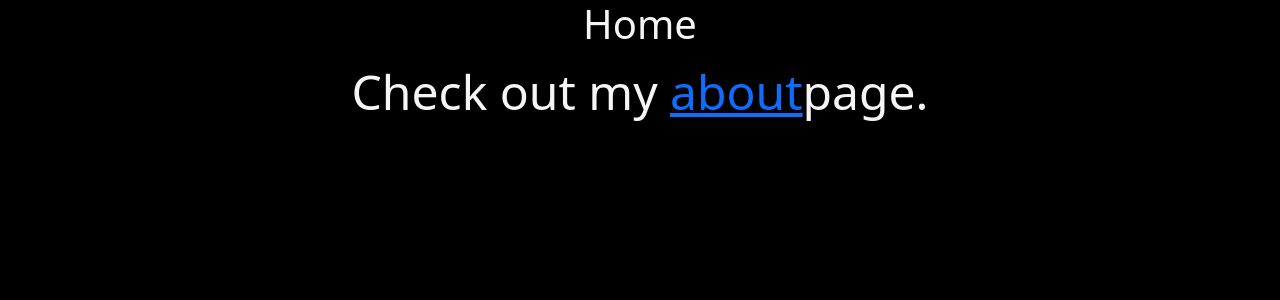
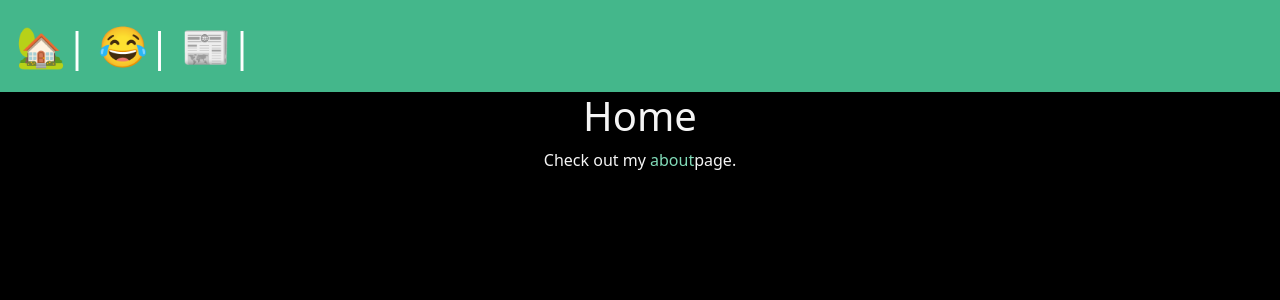
Before and after one commit to sibekov/davedjango, a Django app: page / in a window 1280 px wide. Shown: the top 300 px of the page. Run offline with Django 5.2, Linux system fonts and the light colour scheme.

Commit message:
Add nab bar

```diff
--- a/myproject/posts/templates/posts/posts_list.html
+++ b/myproject/posts/templates/posts/posts_list.html
@@ -1,4 +1,3 @@
-<!DOCTYPE html>
 {% extends 'base.html' %}
 {% block body_block %}
 <h1>This is generated from the posts views</h1>
--- a/myproject/static/css/style.css
+++ b/myproject/static/css/style.css
@@ -1,17 +1,32 @@
-*{
-margin:0;
-box-sizing: border-box;
+
+nav{
+    padding:1rem;
+    background-color: #44b78b;
+    color:white;
+    font-size: 2.5rem;
+
+}
+h1,p{
+    text-align: center;
 }
 
-body{
-    min-height:100hv;
+
+
+main{
+    flex-grow:1;
     display:grid;
-    place-content:center;
-    font-size: 3rem;
-    background-color: black;
-    color:whitesmoke;
+    place-content: center;
 }
 
 h1,p{
     text-align: center;
 }
+a{
+    text-decoration: none;
+    color:#81dbb8;
+}
+
+body{
+    background-color: black;
+    color: whitesmoke;
+}
--- a/myproject/templates/about.html
+++ b/myproject/templates/about.html
@@ -1,4 +1,3 @@
-<!DOCTYPE html>
 {% extends 'base.html' %}
 {% block body_block %}
 <h1>About</h1>
--- a/myproject/templates/base.html
+++ b/myproject/templates/base.html
@@ -8,13 +8,21 @@
     <link rel="stylesheet" href="{% static 'css/style.css' %}">
 
 
-    <title>BASE</title>
+    <title>{% block title %}
+      BASE
+      {% endblock %}
+    </title>
 </head>
 <body>
-<div class="container">
+<nav>
+<a href="/">🏡</a>|
+<a href="/about">😂</a>|
+<a href="/posts">📰</a>|
+</nav>
+      <main>
 {% block body_block %}
 {% endblock %}
-</div>
+      </main>
 
 <script src="{% static 'js/myscript.js' %}"></script>
 <script src="https://cdn.jsdelivr.net/npm/bootstrap@5.3.3/dist/js/bootstrap.bundle.min.js"></script>
--- a/myproject/templates/home.html
+++ b/myproject/templates/home.html
@@ -1,4 +1,3 @@
-<!DOCTYPE html>
 {% extends 'base.html' %}
 {% block body_block %}
 <h1>Home</h1>
```
Also changed, not shown: myproject/myproject/urls.py (line endings or trailing spaces).
